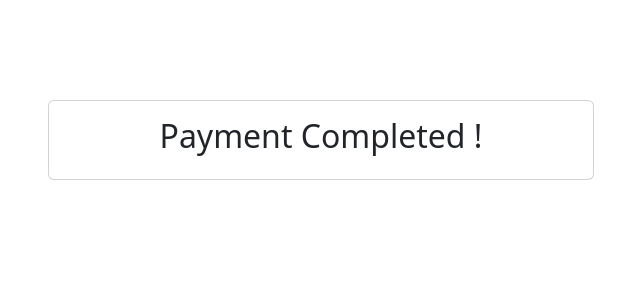
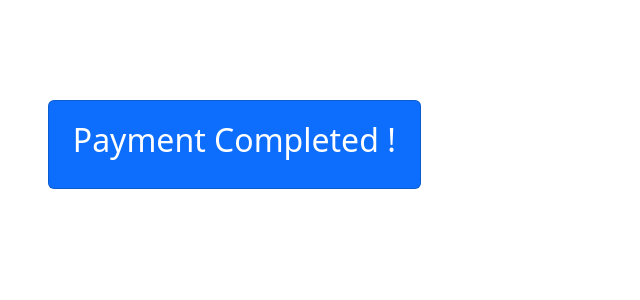
Before and after one commit to Eshat002/Django-stripe-checkout, a Django app: template templates/order_success.html in a window 1280 px wide. Shown: the top 300 px of the page, without its empty margins (319-959 px from the left). Run offline with Django 4.2, Linux system fonts and the light colour scheme; the template is opened without the code that fills it, so the values that code supplies are empty.

Commit message:
Update order_success.html

```diff
--- a/templates/order_success.html
+++ b/templates/order_success.html
@@ -8,7 +8,7 @@
     <div class="row">
         <div class="col-lg-3"></div>
         <div class="col-lg-6">
-            <div class="card">
+            <div class="card badge text-bg-primary">
                 <div class="card-body text-center">
                     <h2>Payment Completed !</h2>
                 </div>
```
